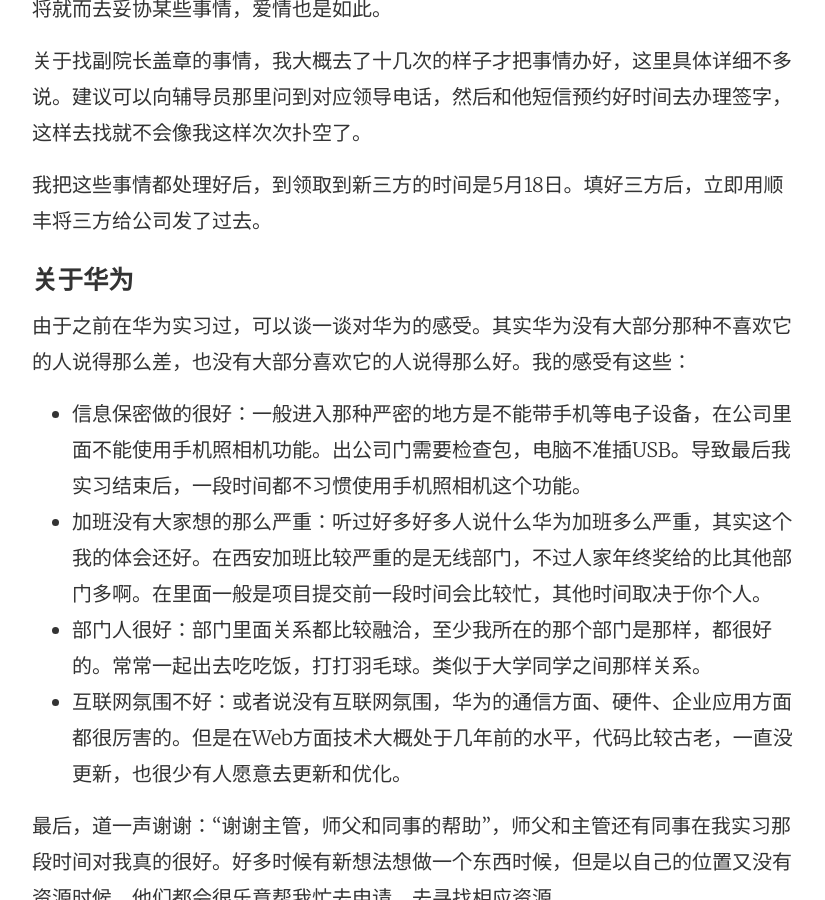
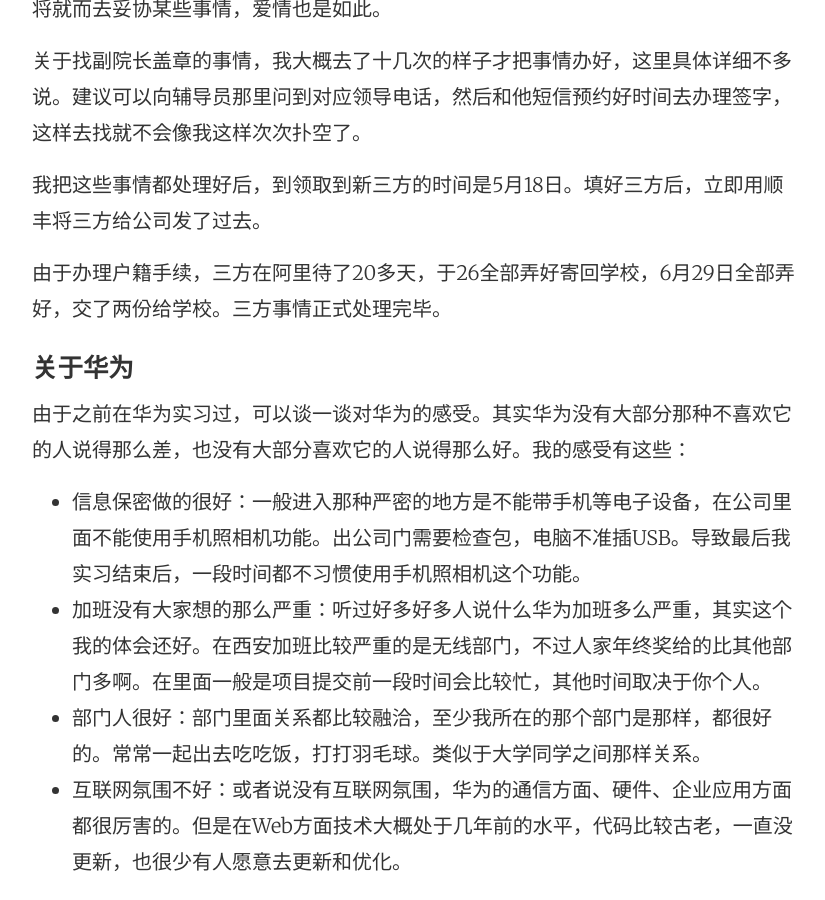
Before and after one commit to tw93/tw93.github.io, a Jekyll site: the page built from _posts/2015-05-18-About-My-College-And-Alibaba.md, in a window 1280 px wide and 900 px high, scrolled down 7861 px. Shown: the whole window, without its empty margins (224-1049 px from the left). Built offline with Jekyll 4.4.1, drawn with Linux system fonts in a browser that asks for light colours; comment, search, counter and statistics services are not loaded; some of the changed text lies outside the part shown.

Commit message:
about the sanfang and dabian

```diff
--- a/_posts/2015-05-18-About-My-College-And-Alibaba.md
+++ b/_posts/2015-05-18-About-My-College-And-Alibaba.md
@@ -89,6 +89,8 @@
 关于找副院长盖章的事情，我大概去了十几次的样子才把事情办好，这里具体详细不多说。建议可以向辅导员那里问到对应领导电话，然后和他短信预约好时间去办理签字，这样去找就不会像我这样次次扑空了。
 
 我把这些事情都处理好后，到领取到新三方的时间是5月18日。填好三方后，立即用顺丰将三方给公司发了过去。
+
+由于办理户籍手续，三方在阿里待了20多天，于26全部弄好寄回学校，6月29日全部弄好，交了两份给学校。三方事情正式处理完毕。
 
 ####关于华为
 
@@ -203,6 +205,10 @@
 5月29日到6月1日不停改论文，最终还是以“适当修改”结束校盲审，不过不算麻烦，把不完善地方修改好给导师签个字就好了。
 6月18日答辩，毕设的战线拉得有点长。不过也兴奋，终于快毕业，可以工作了。
 
+答辩时候很轻松，老师不怎么听，不过一本正经地“胡说”了下Node，有老师拿出手机拍屁屁踢，感觉安利成功。
+
+最终结果为良。
+
 感觉大学阶段我最大的变化是不再犹豫，比较果断，不将就地活。
 
 ###结语
```
